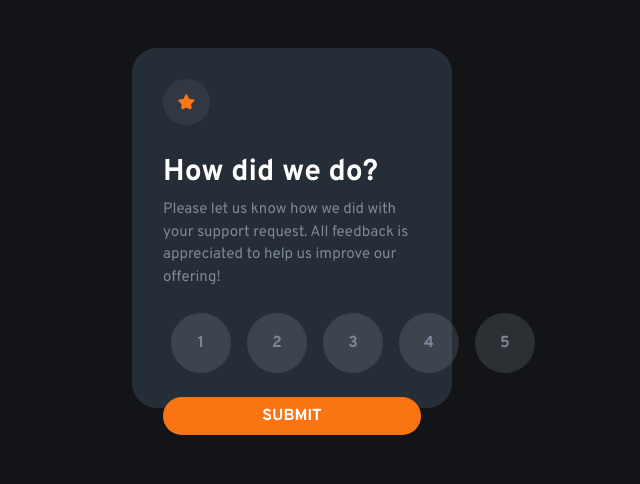
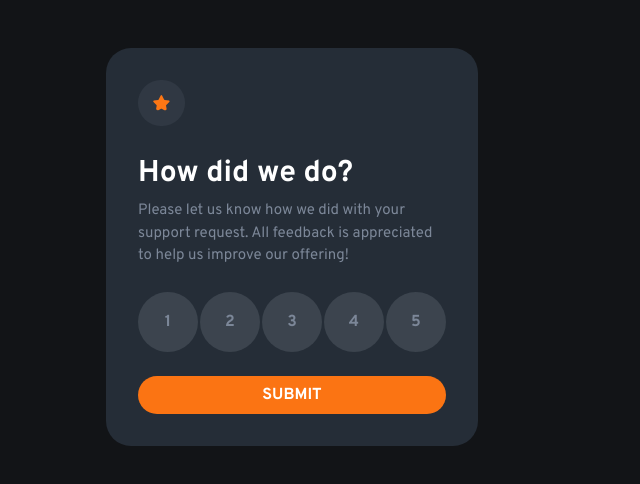
Before and after one commit to kharizzakaye/Interactive-Rating-Component, a plain HTML site: page index.html in a window 1280 px wide. Shown: the whole page, without its empty margins (348-988 px from the left). Drawn offline with nearby package versions, Linux system fonts and the light colour scheme.

Commit message:
Improve code

```diff
--- a/index.html
+++ b/index.html
@@ -12,35 +12,27 @@
 
 </head>
 <body>
-
-	<br>
-	<br>
-  <div id="rating-state">
-    <div class="card border-0 col-xl-3 col-lg-4 col-sm-6 col-xs-10 mx-auto">
+  <main class="container mt-5">
+    <section class="card border-0 col-sm-9 col-md-7 col-lg-5 col-xl-4 mx-auto p-3" id="rating-state">
       <div class="card-body">
         <img id="star-icon" src="images/icon-star.svg" alt="Star icon">
         <h5 class="card-title">How did we do?</h5>
         <p class="card-text">Please let us know how we did with your support request. All feedback is appreciated to help us improve our offering!</p>
 
-        <div>
-          <table class="table table-borderless">
-              <tr>
-                <td><button id="1" class="rating-buttons" value="1" onclick="setRating(value)">1</button></td>
-                <td><button id="2" class="rating-buttons" value="2" onclick="setRating(value)">2</button></td>
-                <td><button id="3" class="rating-buttons" value="3" onclick="setRating(value)">3</button></td>
-                <td><button id="4" class="rating-buttons" value="4" onclick="setRating(value)">4</button></td>
-                <td><button id="5" class="rating-buttons" value="5" onclick="setRating(value)">5</button></td>
-              </tr>
-          </table>
+        <div class="rating-buttons-group d-flex justify-content-between my-4">
+          <button id="1" class="rating-buttons" value="1" onclick="setRating(value)">1</button>
+          <button id="2" class="rating-buttons" value="2" onclick="setRating(value)">2</button>
+          <button id="3" class="rating-buttons" value="3" onclick="setRating(value)">3</button>
+          <button id="4" class="rating-buttons" value="4" onclick="setRating(value)">4</button>
+          <button id="5" class="rating-buttons" value="5" onclick="setRating(value)">5</button>
         </div>
 
         <button class="btn" onclick="submitRating()">Submit</button>
       </div>
-    </div>
-  </div>
+    </section>
 
-  <div id="submitted-state">
-    <div class="card border-0 col-xl-3 col-lg-4 col-sm-6 col-xs-10 mx-auto text-center">
+    <section id="submitted-state">
+      <div class="card border-0 col-sm-9 col-md-7 col-lg-5 col-xl-4 mx-auto text-center p-3">
         <div class="card-body">
           <img src="images/illustration-thank-you.svg" alt="Thank you image">
           <p id="ratingResult" class="rating-result mx-auto"></p>
@@ -48,7 +40,8 @@
           <p class="card-text">We appreciate you taking the time to give a rating. If you ever need more support, don’t hesitate to get in touch!</p>
         </div>
       </div>
-  </div>
+    </section>
+  </main>
 
   <script src="https://cdn.jsdelivr.net/npm/bootstrap@5.0.2/dist/js/bootstrap.bundle.min.js" integrity="sha384-MrcW6ZMFYlzcLA8Nl+NtUVF0sA7MsXsP1UyJoMp4YLEuNSfAP+JcXn/tWtIaxVXM" crossorigin="anonymous"></script>
   <script src="javascript.js"></script>
--- a/javascript.js
+++ b/javascript.js
@@ -1,13 +1,14 @@
 var rating = 0;
+const backgroundColor = "hsla(217, 12%, 63%, 20%)";
 
 function setRating(ratingValue)
 {
     rating = ratingValue;
-    document.getElementById("1").style.backgroundColor = "hsla(217, 12%, 63%, 20%)";
-    document.getElementById("2").style.backgroundColor = "hsla(217, 12%, 63%, 20%)";
-    document.getElementById("3").style.backgroundColor = "hsla(217, 12%, 63%, 20%)";
-    document.getElementById("4").style.backgroundColor = "hsla(217, 12%, 63%, 20%)";
-    document.getElementById("5").style.backgroundColor = "hsla(217, 12%, 63%, 20%)";
+    document.getElementById("1").style.backgroundColor = backgroundColor;
+    document.getElementById("2").style.backgroundColor = backgroundColor;
+    document.getElementById("3").style.backgroundColor = backgroundColor;
+    document.getElementById("4").style.backgroundColor = backgroundColor;
+    document.getElementById("5").style.backgroundColor = backgroundColor;
 
     document.getElementById(rating).style.backgroundColor = "hsl(25, 97%, 53%)";
     document.getElementById(rating).style.color = "white";
--- a/styles.css
+++ b/styles.css
@@ -9,9 +9,8 @@ body
 .card
 {
     background-color: hsl(213, 19%, 18%);
-    padding: 15px;
     border-radius: 25px;
-    height: 360px;
+    height: auto;
 }
 
 h5
@@ -82,18 +81,6 @@ p, .rating-buttons
     margin: 30px 0px 30px 0px;
 }
 
-table
-{
-    margin: 0px;
-    text-align: center;
-    height: 10px;
-}
-
-tbody
-{
-    height: 50px;
-}
-
 #submitted-state
 {
     display: none;
```
Lines whose indentation alone changed are shown as unchanged.
